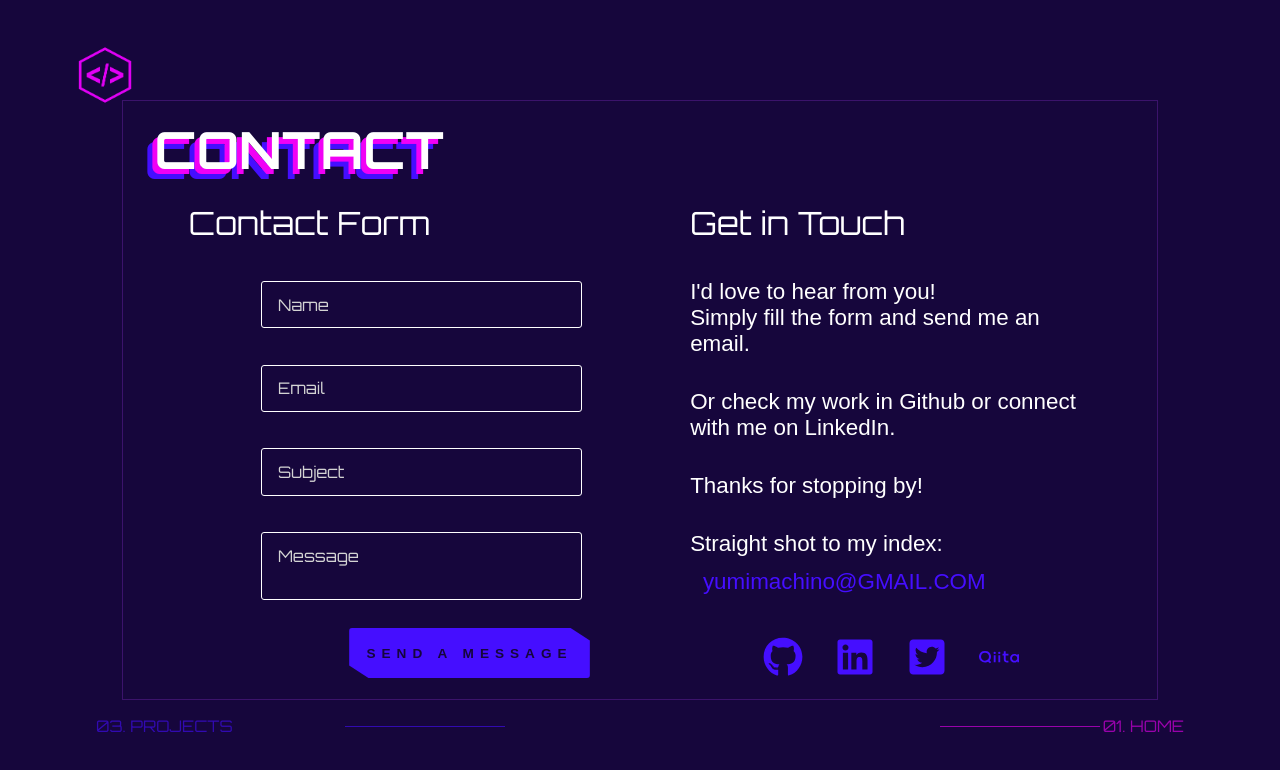
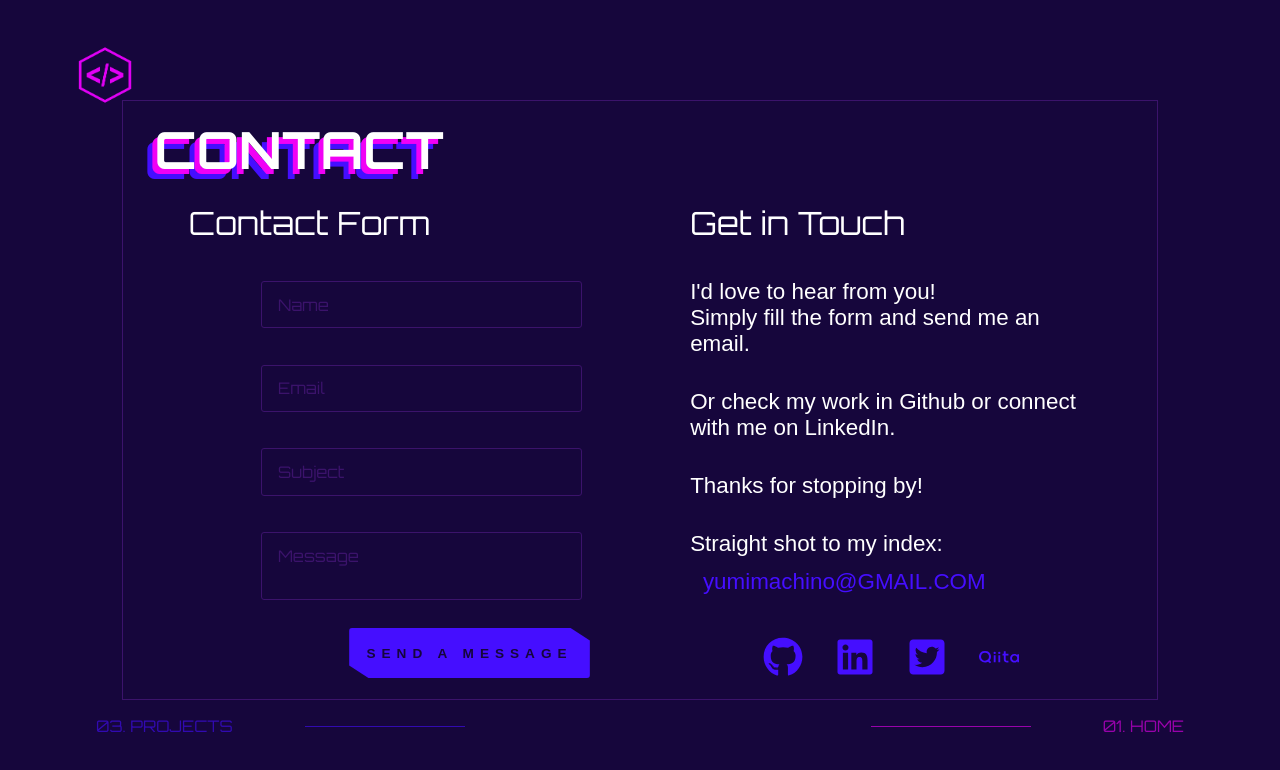
Before and after one commit to YumiMachino/Portfolio, a Next.js app: page /contact in a window 1280 px wide. Shown: the top 770 px of the page. Built offline with nearby package versions, Linux system fonts and the light colour scheme; a web font is replaced by a local one.

Commit message:
Fix pagination styling

```diff
--- a/components/Form.jsx
+++ b/components/Form.jsx
@@ -14,7 +14,6 @@ const Form = () => {
 
   const sendEmail = (e) => {
     e.preventDefault();
-    console.log('Sending email...', input);
     emailjs
       .sendForm(
         'service_v8qakih',
@@ -48,6 +47,7 @@ const Form = () => {
         value={input.name}
         name='name'
         onChange={handleChange}
+        required
       />
 
       <input
@@ -57,6 +57,7 @@ const Form = () => {
         value={input.email}
         name='email'
         onChange={handleChange}
+        required
       />
       <input
         type='text'
@@ -72,6 +73,7 @@ const Form = () => {
         value={input.message}
         name='message'
         onChange={handleChange}
+        required
       ></textarea>
       <input type='submit' value='Send a message' className={styles.btn} />
     </form>
--- a/pages/contact.jsx
+++ b/pages/contact.jsx
@@ -39,13 +39,13 @@ const contact = () => {
 
             <div className={styles.icons}>
               <IconContext.Provider value={{ className: `${styles.icon}` }}>
-                <a href='/'>
+                <a href='https://github.com/YumiMachino'>
                   <FaGithub />
                 </a>
-                <a href='/'>
+                <a href='https://ca.linkedin.com/in/yumi-machino'>
                   <FaLinkedin />
                 </a>
-                <a href='/'>
+                <a href='https://twitter.com/YumiMachino'>
                   <FaTwitterSquare />
                 </a>
                 <a>
--- a/styles/components/Form.module.scss
+++ b/styles/components/Form.module.scss
@@ -11,14 +11,20 @@
     margin: 0.5rem;
     background-color: transparent;
     color: color(white);
-    border: 0.6px solid color(white);
+    border: 0.6px solid color(weak-pink);
     border-radius: 3px;
     font-size: size(sm);
     outline: none;
     font-family: inherit;
+    transition: transform 0.5s;
+
+    &:focus {
+      border: 0.6px solid color(white);
+      transform: scale(1.05);
+    }
 
     &::placeholder {
-      color: lightgray;
+      color: color(weak-pink);
     }
   }
 
--- a/styles/components/Pagination.module.scss
+++ b/styles/components/Pagination.module.scss
@@ -43,7 +43,7 @@
     content: '';
     position: absolute;
     top: 50%;
-    left: -90%;
+    left: -200px;
     width: 160px;
     height: 1px;
     background-color: color(strong-pink);
@@ -62,7 +62,7 @@
     content: '';
     position: absolute;
     top: 50%;
-    right: -120%;
+    right: -200px;
     width: 160px;
     height: 1px;
     background-color: color(light-blue);
```
